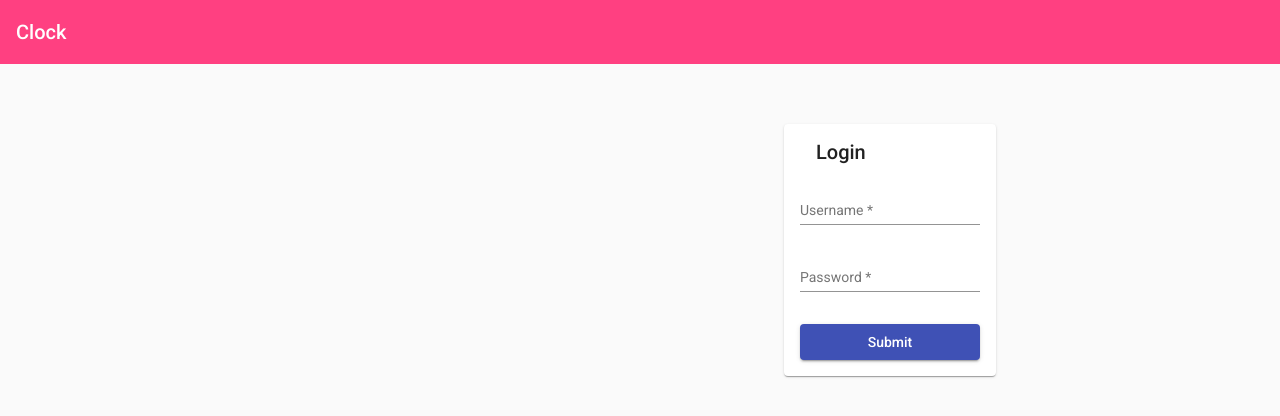
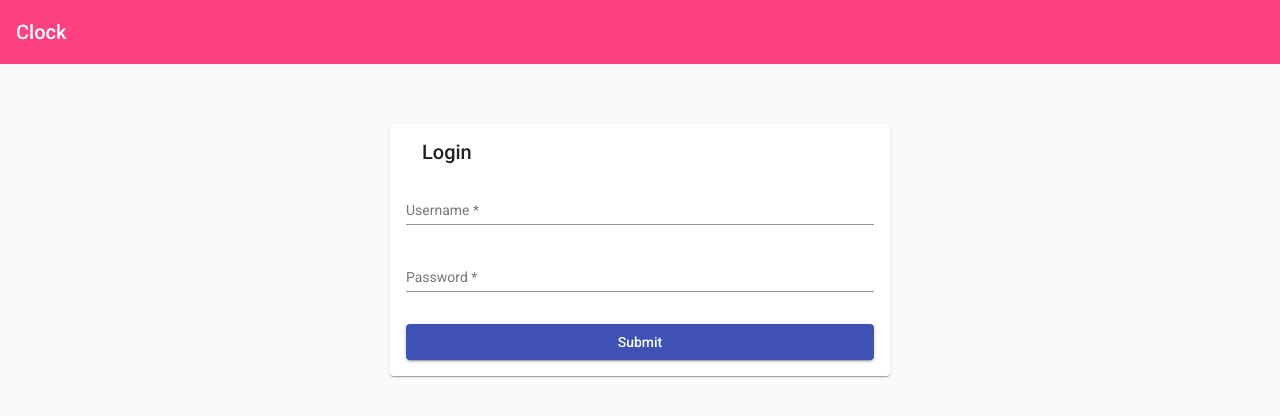
Before and after one commit to han003/clock, an Angular app: page /login in a window 1280 px wide. Shown: the top 416 px of the page. Built offline with nearby package versions, Linux system fonts and the light colour scheme.

Commit message:
Navigate

```diff
--- a/src/app/app-routing.module.ts
+++ b/src/app/app-routing.module.ts
@@ -7,7 +7,7 @@ import {PunchInComponent} from "./punch-in/punch-in.component";
 const routes: Routes = [
   {path: 'login', component: LoginComponent},
   {path: 'punch-in', component: PunchInComponent},
-  {path: '**', redirectTo: '/login', pathMatch: 'full'}
+  {path: '**', redirectTo: '/login'}
 ];
 
 @NgModule({
--- a/src/app/app.component.html
+++ b/src/app/app.component.html
@@ -1,5 +1,7 @@
 <clock-header></clock-header>
 
 <div id="content" fxLayout="row" fxLayoutAlign="center center">
-  <router-outlet fxFlex="100" fxFlex.xs="100" fxFlex.sm="60" fxFlex.md="50" fxFlex.lg="40" fxFlex.xl="35"></router-outlet>
+  <div id="router-container" fxFlex="100" fxFlex.xs="100" fxFlex.sm="60" fxFlex.md="50" fxFlex.lg="40" fxFlex.xl="35">
+    <router-outlet></router-outlet>
+  </div>
 </div>
--- a/src/app/login/login.component.ts
+++ b/src/app/login/login.component.ts
@@ -1,5 +1,6 @@
 import {Component, OnInit} from '@angular/core';
 import {FormBuilder, FormControl, FormGroup, Validators} from "@angular/forms";
+import {Router} from "@angular/router";
 
 @Component({
   selector: 'clock-login',
@@ -11,7 +12,10 @@ export class LoginComponent implements OnInit {
   private username: string;
   private password: string;
 
-  constructor(private formBuilder: FormBuilder) {
+  constructor(
+    private formBuilder: FormBuilder,
+    private router: Router
+  ) {
   }
 
   ngOnInit() {
@@ -31,6 +35,7 @@ export class LoginComponent implements OnInit {
 
     if (form.valid) {
       console.log(`form is valid`, );
+      this.router.navigateByUrl('/punch-in');
     }
   }
 }
```
